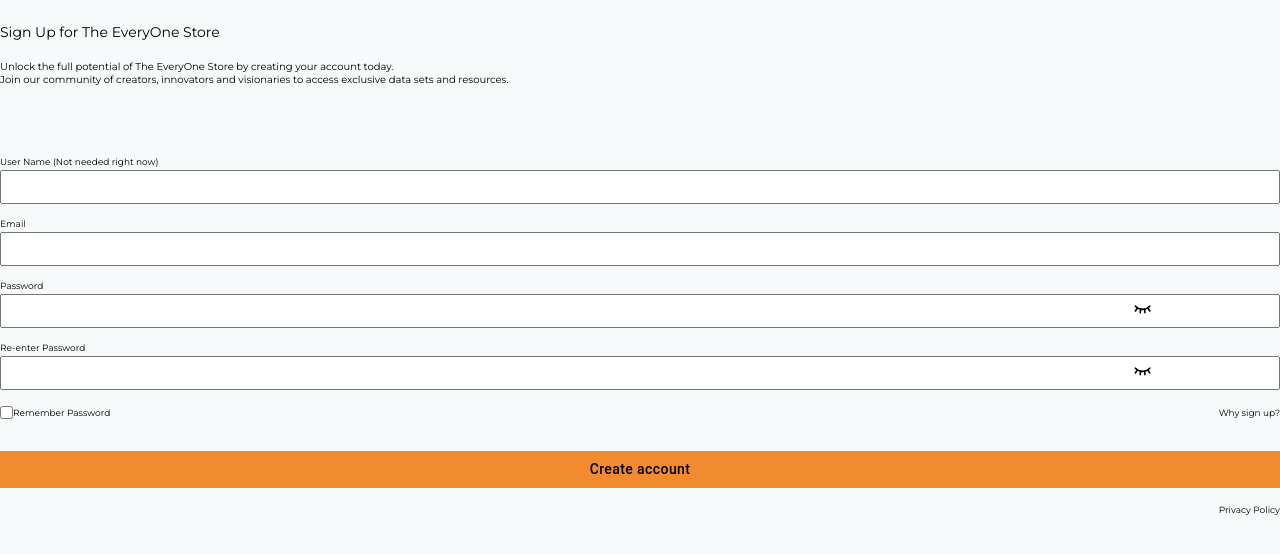
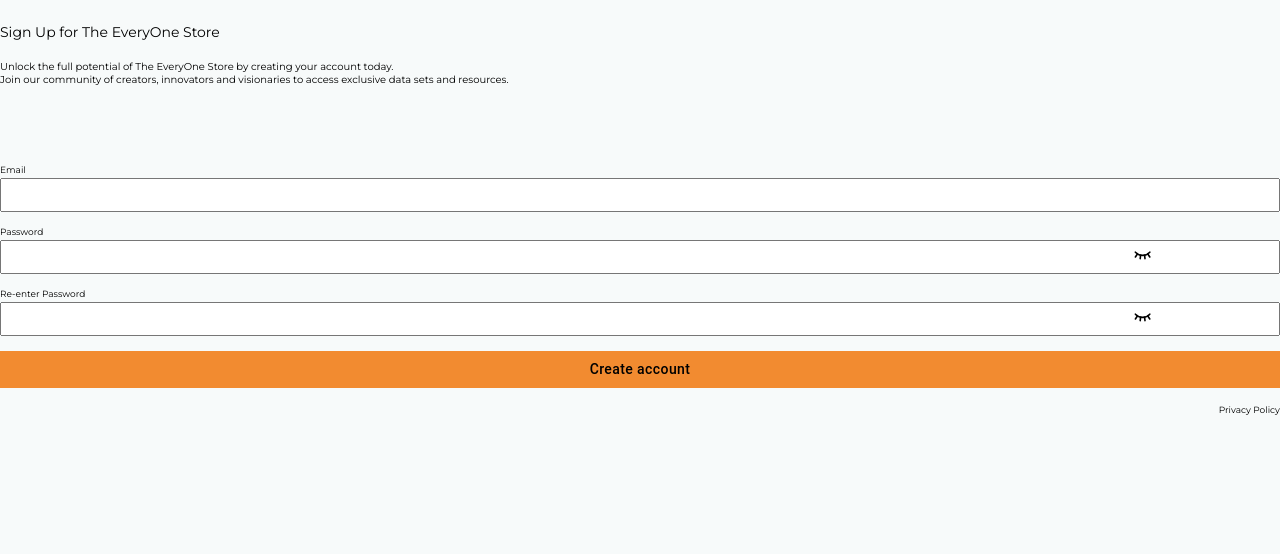
Before and after one commit to simonnilsson90/EksjoSot_Frontend, a React (Create React App) app: page /SignUp in a window 1280 px wide. Shown: the top 554 px of the page. Built offline with nearby package versions, Linux system fonts and the light colour scheme.

Commit message:
feature/post-user

```diff
--- a/src/components/signUp/SignUp.js
+++ b/src/components/signUp/SignUp.js
@@ -1,65 +1,55 @@
 import React, { useState } from "react";
 import Styles from "./signUp.module.css";
-import { Form, redirect, useActionData } from "react-router-dom";
+import { Form, useActionData, useNavigate } from "react-router-dom";
 
-import Stack from "@mui/material/Stack";
 import Button from "@mui/material/Button";
-
 import { ImEye } from "react-icons/im";
 import { TbEyeClosed } from "react-icons/tb";
 
 export const signUpAction = async ({ request }) => {
-  console.log(request);
   const data = await request.formData();
+
+  const email = data.get("email")
+const password = data.get("password")
+const confirmPassword = data.get("password_confirmation")
+
+if(password !== confirmPassword) {
+  return { error: "Passwords do not match"}
+}
+
 
   const submission = {
     email: data.get("email"),
     password: data.get("password"),
-    password_confirmation: data.get("password_confirmation"),
   };
 
-  console.log(submission);
-
-  // send post request
-  if (submission.password !== submission.password_confirmation) {
-    return { error: "Password is not the same" };
-  }
+  console.log("Submission:", submission);
 
   const response = await fetch("http://localhost:8000/users/create", {
     headers: {
       "Content-Type": "application/json",
     },
     method: "POST",
-    body: JSON.stringify({ submission }),
+    body: JSON.stringify(submission),
   });
 
-  // if(!response.ok) {
-  //     const {message} = await response.json();
-
-  //     return {message}
-  // }
-  console.log(response.status);
+  console.log("Response:", response);
 
   if (!response.ok) {
     throw Error("Could not create a new user");
   }
 
-  //redirect the user
-  // return redirect('/')
+  console.log("Response status:", response.status);
 
-  onclose(false);
+  return response.json();
 };
 
-const SignUp = ({ onClose }) => {
-  const data = useActionData();
-
-  const [signUp, setSignUp] = useState(false);
+const SignUp = () => {
+  const [error, setError] = useState("");
   const [show, setShow] = useState(false);
   const [showConfirmation, setShowConfirmation] = useState(false);
 
-  const toggleSignUp = () => {
-    setSignUp(!signUp);
-  };
+  const navigate = useNavigate();
 
   const handleShow = () => {
     setShow(!show);
@@ -69,13 +59,23 @@
     setShowConfirmation(!showConfirmation);
   };
 
+  const handleSubmit = async (e) => {
+    e.preventDefault();
+    const formData = new FormData(e.target);
+
+    try {
+      const redirectUrl = await signUpAction({ request: { formData } });
+      console.log("User created successfully");
+      navigate(redirectUrl);
+    } catch (error) {
+      setError(error.message);
+    }
+  };
+
   return (
     <div className={Styles.signupContainer}>
       <div className={Styles.parent}>
-        <div>
         <p className={Styles.headline}>Sign Up for The EveryOne Store</p>
-        </div>
-        <div>
         <p className={Styles.smallText}>
           Unlock the full potential of The EveryOne Store by creating your
           account today.
@@ -83,20 +83,8 @@
           Join our community of creators, innovators and visionaries to access
           exclusive data sets and resources.
         </p>
-        </div>
 
         <Form method="post" action="/SignUp" className={Styles.form}>
-          <div>
-            <span className={Styles.name}>
-              User Name (Not needed right now)
-            </span>
-            <input
-              type="text"
-              name="username"
-              id="username"
-              className={Styles.input}
-            />
-          </div>
           <div className={Styles.groupStyle}>
             <span className={Styles.email}>Email</span>
             <input
@@ -132,31 +120,12 @@
                 required
                 className={Styles.input}
               />
-              <div
-                className={Styles.passwordIcons}
-                onClick={handleShowConfirmation}
-              >
+              <div className={Styles.passwordIcons} onClick={handleShowConfirmation}>
                 {showConfirmation ? <ImEye /> : <TbEyeClosed />}
               </div>
             </div>
           </div>
-          <div className={Styles.forgot}>
-            <div className={Styles.clickRemember}>
-              <input
-                type="checkbox"
-                name="remember_password"
-                id="remember_password"
-                unchecked
-                className={Styles.checkbox}
-              />
-              <span>Remember Password</span>
-            </div>
           <div>
-              <div>Why sign up?</div>
-            </div>
-          </div>
-          <div>
-            <Stack marginTop={4} spacing={2} direction="row">
             <Button
               sx={{
                 textTransform: "none",
@@ -165,14 +134,13 @@
                 backgroundColor: "rgba(242, 139, 48, 1)",
                 border: "0px",
                 borderRadius: "0px",
-                  marginTop: "15%",
+                marginTop: "15px",
               }}
               type="submit"
               className={Styles.buttonStyle}
             >
               Create account
             </Button>
-            </Stack>
           </div>
           {/* {data && data.error && <p>{data.error}</p>} */}
         </Form>
```
Lines whose indentation alone changed are shown as unchanged.
